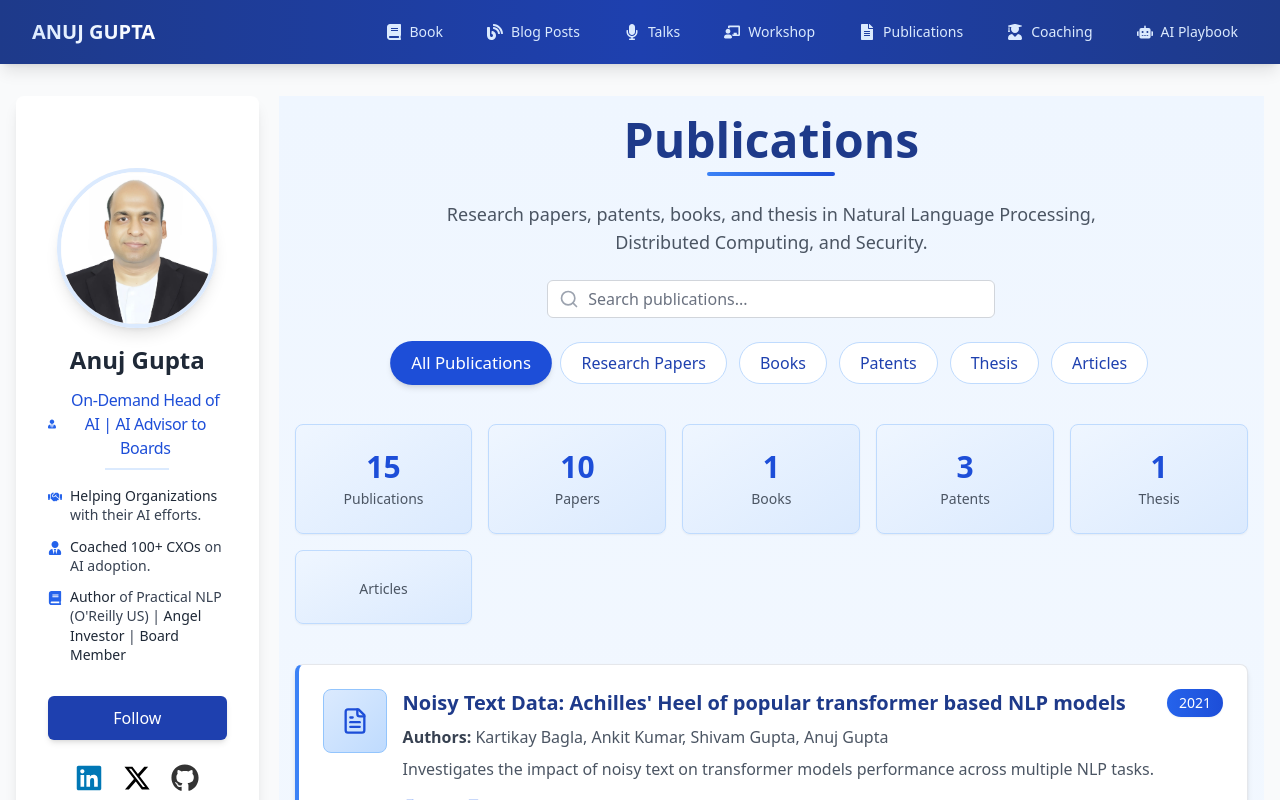
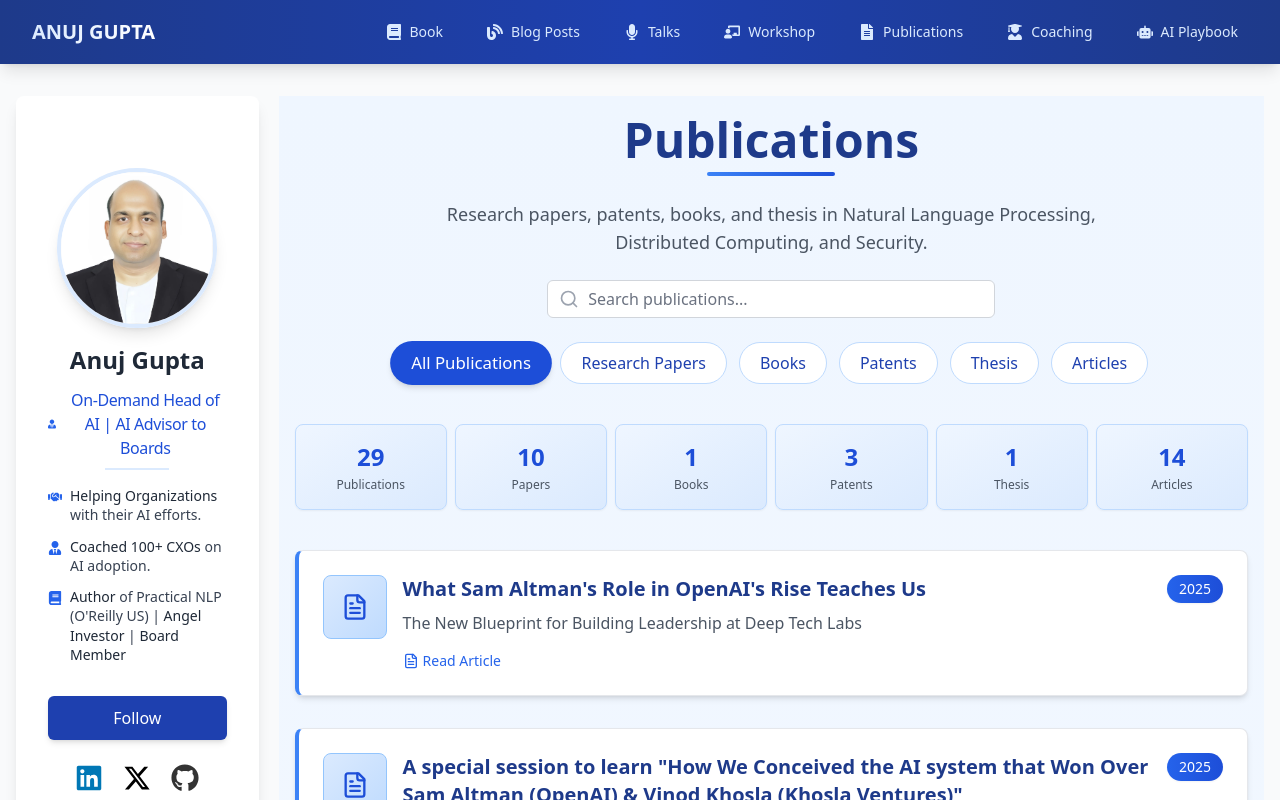
Before and after one commit to anujgupta82/anujgupta82.github.io, a React (Vite) app: page /pages/publication in a window 1280 px wide. Shown: the top 800 px of the page. Built offline with nearby package versions, Linux system fonts and the light colour scheme.

Commit message:
redirection fixed,div size minimized,added articles

```diff
--- a/src/components/PublicationPage.jsx
+++ b/src/components/PublicationPage.jsx
@@ -19,6 +19,258 @@ function PublicationPage() {
 
   // Publications in reverse chronological order (most recent first)
   const publications = [
+    {
+      id: 100,
+      type: "article",
+      title: "What Sam Altman's Role in OpenAI's Rise Teaches Us",
+      year: "2025",
+      month: "May",
+      url: "https://pragmaticai1.substack.com/p/what-sam-altmans-role-in-openais",
+      authors: [{ name: "Anuj Gupta", url: "https://anujgupta82.github.io/" }],
+      description: "The New Blueprint for Building Leadership at Deep Tech Labs",
+      links: [
+        {
+          type: "article",
+          label: "Read Article",
+          url: "https://pragmaticai1.substack.com/p/what-sam-altmans-role-in-openais",
+          icon: FileText,
+        },
+      ],
+    },
+    {
+      id: 101,
+      type: "article",
+      title: "A special session to learn \"How We Conceived the AI system that Won Over Sam Altman (OpenAI) & Vinod Khosla (Khosla Ventures)\"",
+      year: "2025",
+      month: "May",
+      url: "https://pragmaticai1.substack.com/p/a-special-session-to-learn-how-we",
+      authors: [{ name: "Anuj Gupta", url: "https://anujgupta82.github.io/" }],
+      description: "Special session on AI system development",
+      links: [
+        {
+          type: "article",
+          label: "Read Article",
+          url: "https://pragmaticai1.substack.com/p/a-special-session-to-learn-how-we",
+          icon: FileText,
+        },
+      ],
+    },
+    {
+      id: 102,
+      type: "article",
+      title: "10x Game in Business",
+      year: "2025",
+      month: "May",
+      url: "https://pragmaticai1.substack.com/p/10x-game-in-business",
+      authors: [{ name: "Anuj Gupta", url: "https://anujgupta82.github.io/" }],
+      description: "15 Years In Startups: Key Learnings",
+      links: [
+        {
+          type: "article",
+          label: "Read Article",
+          url: "https://pragmaticai1.substack.com/p/10x-game-in-business",
+          icon: FileText,
+        },
+      ],
+    },
+    {
+      id: 103,
+      type: "article",
+      title: "AI Adoption & Human Expertise",
+      year: "2025",
+      month: "May",
+      url: "https://pragmaticai1.substack.com/p/ai-adoption-and-human-expertise",
+      authors: [{ name: "Anuj Gupta", url: "https://anujgupta82.github.io/" }],
+      description: "Exploring the intersection of AI and human expertise",
+      links: [
+        {
+          type: "article",
+          label: "Read Article",
+          url: "https://pragmaticai1.substack.com/p/ai-adoption-and-human-expertise",
+          icon: FileText,
+        },
+      ],
+    },
+    {
+      id: 104,
+      type: "article",
+      title: "Founder/CEO's Playbook: How to Ride the AI Wave",
+      year: "2025",
+      month: "Apr",
+      url: "https://pragmaticai1.substack.com/p/founderceos-guide-to-making-the-most",
+      authors: [{ name: "Anuj Gupta", url: "https://anujgupta82.github.io/" }],
+      description: "Guide for leaders on AI transformation",
+      links: [
+        {
+          type: "article",
+          label: "Read Article",
+          url: "https://pragmaticai1.substack.com/p/founderceos-guide-to-making-the-most",
+          icon: FileText,
+        },
+      ],
+    },
+    {
+      id: 105,
+      type: "article",
+      title: "The Art (& Science) of finding the most important AI Use Cases - Part 3",
+      year: "2025",
+      month: "Apr",
+      url: "https://pragmaticai1.substack.com/p/the-art-and-science-of-finding-the-257",
+      authors: [{ name: "Anuj Gupta", url: "https://anujgupta82.github.io/" }],
+      description: "Part 3 of the series on AI use cases",
+      links: [
+        {
+          type: "article",
+          label: "Read Article",
+          url: "https://pragmaticai1.substack.com/p/the-art-and-science-of-finding-the-257",
+          icon: FileText,
+        },
+      ],
+    },
+    {
+      id: 106,
+      type: "article",
+      title: "The Art (& Science) of finding the most important AI Use Cases - Part 2",
+      year: "2025",
+      month: "Apr",
+      url: "https://pragmaticai1.substack.com/p/the-art-and-science-of-finding-the",
+      authors: [{ name: "Anuj Gupta", url: "https://anujgupta82.github.io/" }],
+      description: "Part 2 of the series on AI use cases",
+      links: [
+        {
+          type: "article",
+          label: "Read Article",
+          url: "https://pragmaticai1.substack.com/p/the-art-and-science-of-finding-the",
+          icon: FileText,
+        },
+      ],
+    },
+    {
+      id: 107,
+      type: "article",
+      title: "The Art (& Science) of finding the most important AI Use Cases - Part 1",
+      year: "2025",
+      month: "Apr",
+      url: "https://pragmaticai1.substack.com/p/why-your-ai-roadmap-looks-like-everyone",
+      authors: [{ name: "Anuj Gupta", url: "https://anujgupta82.github.io/" }],
+      description: "Part 1 of the series on AI use cases",
+      links: [
+        {
+          type: "article",
+          label: "Read Article",
+          url: "https://pragmaticai1.substack.com/p/why-your-ai-roadmap-looks-like-everyone",
+          icon: FileText,
+        },
+      ],
+    },
+    {
+      id: 108,
+      type: "article",
+      title: "Why the AI rush?",
+      year: "2025",
+      month: "Apr",
+      url: "https://pragmaticai1.substack.com/p/why-the-ai-rush",
+      authors: [{ name: "Anuj Gupta", url: "https://anujgupta82.github.io/" }],
+      description: "Understanding the current AI revolution",
+      links: [
+        {
+          type: "article",
+          label: "Read Article",
+          url: "https://pragmaticai1.substack.com/p/why-the-ai-rush",
+          icon: FileText,
+        },
+      ],
+    },
+    {
+      id: 109,
+      type: "article",
+      title: "Why Founders/CEOs must personally own AI transformation",
+      year: "2025",
+      month: "Apr",
+      url: "https://pragmaticai1.substack.com/p/why-foundersceos-must-personally",
+      authors: [{ name: "Anuj Gupta", url: "https://anujgupta82.github.io/" }],
+      description: "The importance of leadership in AI transformation",
+      links: [
+        {
+          type: "article",
+          label: "Read Article",
+          url: "https://pragmaticai1.substack.com/p/why-foundersceos-must-personally",
+          icon: FileText,
+        },
+      ],
+    },
+    {
+      id: 110,
+      type: "article",
+      title: "AI Déjà Vu: Learning from the Internet Era",
+      year: "2025",
+      month: "Apr",
+      url: "https://pragmaticai1.substack.com/p/ai-deja-vu-learning-from-the-internet",
+      authors: [{ name: "Anuj Gupta", url: "https://anujgupta82.github.io/" }],
+      description: "Drawing parallels between AI and Internet revolutions",
+      links: [
+        {
+          type: "article",
+          label: "Read Article",
+          url: "https://pragmaticai1.substack.com/p/ai-deja-vu-learning-from-the-internet",
+          icon: FileText,
+        },
+      ],
+    },
+    {
+      id: 111,
+      type: "article",
+      title: "Unknowingly, CXO's are often the biggest bottleneck in AI adoption",
+      year: "2025",
+      month: "Apr",
+      url: "https://pragmaticai1.substack.com/p/unknowingly-cxos-are-the-biggest",
+      authors: [{ name: "Anuj Gupta", url: "https://anujgupta82.github.io/" }],
+      description: "Addressing leadership challenges in AI adoption",
+      links: [
+        {
+          type: "article",
+          label: "Read Article",
+          url: "https://pragmaticai1.substack.com/p/unknowingly-cxos-are-the-biggest",
+          icon: FileText,
+        },
+      ],
+    },
+    {
+      id: 112,
+      type: "article",
+      title: "AI ≠ IT",
+      year: "2025",
+      month: "Mar",
+      url: "https://pragmaticai1.substack.com/p/ai-vs-it",
+      authors: [{ name: "Anuj Gupta", url: "https://anujgupta82.github.io/" }],
+      description: "Understanding the fundamental differences between AI and IT",
+      links: [
+        {
+          type: "article",
+          label: "Read Article",
+          url: "https://pragmaticai1.substack.com/p/ai-vs-it",
+          icon: FileText,
+        },
+      ],
+    },
+    {
+      id: 113,
+      type: "article",
+      title: "Podcast #1 | Somnath Biswas - Head of Product | Conversational AI",
+      year: "2025",
+      month: "Feb",
+      url: "https://pragmaticai1.substack.com/p/podcast-1-somnath-biswas-head-of",
+      authors: [{ name: "Anuj Gupta", url: "https://anujgupta82.github.io/" }],
+      description: "Conversation about Conversational AI with Somnath Biswas",
+      links: [
+        {
+          type: "article",
+          label: "Listen to Podcast",
+          url: "https://pragmaticai1.substack.com/p/podcast-1-somnath-biswas-head-of",
+          icon: FileText,
+        },
+      ],
+    },
     {
       id: 1,
       type: "paper",
@@ -98,11 +350,11 @@ function PublicationPage() {
       description:
         "Presents a corpus for text normalization of Hindi-English code-mixed text.",
       links: [
-        { type: "bibtex", label: "BibTeX", url: "#", icon: Book },
+        { type: "bibtex", label: "BibTeX", url: "https://www.doi2bib.org/bib/10.18653/v1/2020.coling-main.1", icon: Book },
         {
           type: "doi",
-          label: "DOI: 10/g2h5",
-          url: "https://doi.org/10/g2h5",
+          label: "DOI: 10.18653/v1/2020.coling-main.1",
+          url: "https://doi.org/10.18653/v1/2020.coling-main.1",
           icon: Link2,
         },
         {
@@ -127,11 +379,11 @@ function PublicationPage() {
       ],
       description: "Examines how noisy text affects BERT performance.",
       links: [
-        { type: "bibtex", label: "BibTeX", url: "#", icon: Book },
+        { type: "bibtex", label: "BibTeX", url: "https://www.doi2bib.org/bib/10.18653/v1/2020.wnut-1.1", icon: Book },
         {
           type: "doi",
-          label: "DOI: 10/gjzgqh",
-          url: "https://doi.org/10/gjzgqh",
+          label: "DOI: 10.18653/v1/2020.wnut-1.1",
+          url: "https://doi.org/10.18653/v1/2020.wnut-1.1",
           icon: Link2,
         },
         {
@@ -262,7 +514,7 @@ function PublicationPage() {
         },
         {
           type: "doi",
-          label: "DOI: 10/c9f4cx",
+          label: "DOI: 10.1007/978-3-642-24100-0_38",
           url: "https://doi.org/10.1007/978-3-642-24100-0_38",
           icon: Link2,
         },
@@ -299,7 +551,7 @@ function PublicationPage() {
         },
         {
           type: "doi",
-          label: "DOI: 10/bx5j37",
+          label: "DOI: 10.1007/978-3-642-11322-2_10",
           url: "https://doi.org/10.1007/978-3-642-11322-2_10",
           icon: Link2,
         },
@@ -335,7 +587,7 @@ function PublicationPage() {
         },
         {
           type: "doi",
-          label: "DOI: 10/bx2p4r",
+          label: "DOI: 10.1007/978-3-642-11322-2_12",
           url: "https://doi.org/10.1007/978-3-642-11322-2_12",
           icon: Link2,
         },
@@ -580,42 +832,42 @@ function PublicationPage() {
           </div>
 
 
-          <div className="mt-10 grid grid-cols-2 md:grid-cols-5 gap-4 mb-10">
-            <div className="bg-gradient-to-br from-blue-50 to-blue-100 p-6 rounded-lg text-center border border-blue-200 shadow-sm hover:shadow transition-all duration-300">
-              <div className="text-3xl font-bold text-blue-700 mb-1">
+          <div className="mt-10 grid grid-cols-6 gap-2 mb-10">
+            <div className="bg-gradient-to-br from-blue-50 to-blue-100 p-4 rounded-lg text-center border border-blue-200 shadow-sm hover:shadow transition-all duration-300">
+              <div className="text-2xl font-bold text-blue-700 mb-1">
                 {publications.length}
               </div>
-              <div className="text-sm text-gray-600">Publications</div>
+              <div className="text-xs text-gray-600">Publications</div>
             </div>
-            <div className="bg-gradient-to-br from-blue-50 to-blue-100 p-6 rounded-lg text-center border border-blue-200 shadow-sm hover:shadow transition-all duration-300">
-              <div className="text-3xl font-bold text-blue-700 mb-1">
+            <div className="bg-gradient-to-br from-blue-50 to-blue-100 p-4 rounded-lg text-center border border-blue-200 shadow-sm hover:shadow transition-all duration-300">
+              <div className="text-2xl font-bold text-blue-700 mb-1">
                 {pubCounts.papers}
               </div>
-              <div className="text-sm text-gray-600">Papers</div>
+              <div className="text-xs text-gray-600">Papers</div>
             </div>
-            <div className="bg-gradient-to-br from-blue-50 to-blue-100 p-6 rounded-lg text-center border border-blue-200 shadow-sm hover:shadow transition-all duration-300">
-              <div className="text-3xl font-bold text-blue-700 mb-1">
+            <div className="bg-gradient-to-br from-blue-50 to-blue-100 p-4 rounded-lg text-center border border-blue-200 shadow-sm hover:shadow transition-all duration-300">
+              <div className="text-2xl font-bold text-blue-700 mb-1">
                 {pubCounts.books}
               </div>
-              <div className="text-sm text-gray-600">Books</div>
+              <div className="text-xs text-gray-600">Books</div>
             </div>
-            <div className="bg-gradient-to-br from-blue-50 to-blue-100 p-6 rounded-lg text-center border border-blue-200 shadow-sm hover:shadow transition-all duration-300">
-              <div className="text-3xl font-bold text-blue-700 mb-1">
+            <div className="bg-gradient-to-br from-blue-50 to-blue-100 p-4 rounded-lg text-center border border-blue-200 shadow-sm hover:shadow transition-all duration-300">
+              <div className="text-2xl font-bold text-blue-700 mb-1">
                 {pubCounts.patents}
               </div>
-              <div className="text-sm text-gray-600">Patents</div>
+              <div className="text-xs text-gray-600">Patents</div>
             </div>
-            <div className="bg-gradient-to-br from-blue-50 to-blue-100 p-6 rounded-lg text-center border border-blue-200 shadow-sm hover:shadow transition-all duration-300">
-              <div className="text-3xl font-bold text-blue-700 mb-1">
+            <div className="bg-gradient-to-br from-blue-50 to-blue-100 p-4 rounded-lg text-center border border-blue-200 shadow-sm hover:shadow transition-all duration-300">
+              <div className="text-2xl font-bold text-blue-700 mb-1">
                 {pubCounts.thesis}
               </div>
-              <div className="text-sm text-gray-600">Thesis</div>
+              <div className="text-xs text-gray-600">Thesis</div>
             </div>
-            <div className="bg-gradient-to-br from-blue-50 to-blue-100 p-6 rounded-lg text-center border border-blue-200 shadow-sm hover:shadow transition-all duration-300">
-              <div className="text-3xl font-bold text-blue-700 mb-1">
-                {pubCounts.Article}
+            <div className="bg-gradient-to-br from-blue-50 to-blue-100 p-4 rounded-lg text-center border border-blue-200 shadow-sm hover:shadow transition-all duration-300">
+              <div className="text-2xl font-bold text-blue-700 mb-1">
+                {pubCounts.Articles}
               </div>
-              <div className="text-sm text-gray-600">Articles</div>
+              <div className="text-xs text-gray-600">Articles</div>
             </div>
           </div>
 
@@ -642,6 +894,8 @@ function PublicationPage() {
                               <a
                                 href={publication.url}
                                 className="hover:underline"
+                                target="_blank"
+                                rel="noopener noreferrer"
                               >
                                 {publication.title}
                               </a>
@@ -653,6 +907,7 @@ function PublicationPage() {
                             {publication.year}
                           </span>
                         </div>
+                        {publication.type !== "article" && (
                           <p className="text-gray-700 mb-2">
                             <span className="font-semibold">Authors:</span>{" "}
                             {publication.authors.map((author, idx) => (
@@ -661,6 +916,8 @@ function PublicationPage() {
                                   <a
                                     href={author.url}
                                     className="text-gray-600 hover:text-blue-700 hover:underline"
+                                    target="_blank"
+                                    rel="noopener noreferrer"
                                   >
                                     {author.name}
                                   </a>
@@ -675,6 +932,7 @@ function PublicationPage() {
                               </span>
                             ))}
                           </p>
+                        )}
                         {publication.venue && (
                           <p className="text-gray-600 mb-2">
                             <span className="font-semibold">Venue:</span>{" "}
@@ -697,6 +955,8 @@ function PublicationPage() {
                                 key={idx}
                                 className="flex items-center text-blue-600 hover:text-blue-800 hover:underline"
                                 href={link.url}
+                                target="_blank"
+                                rel="noopener noreferrer"
                               >
                                 <link.icon size={16} className="mr-1" />{" "}
                                 {link.label}
```
Lines whose indentation alone changed are shown as unchanged.
